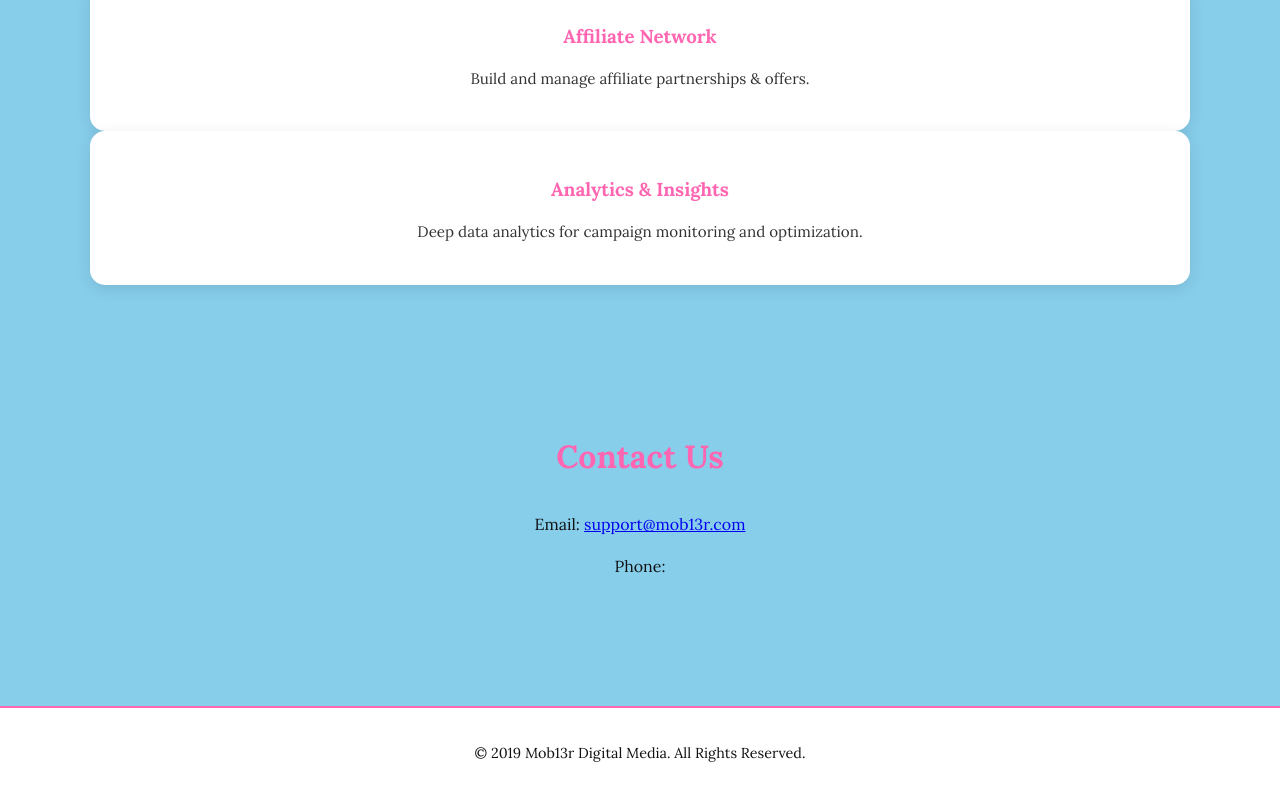
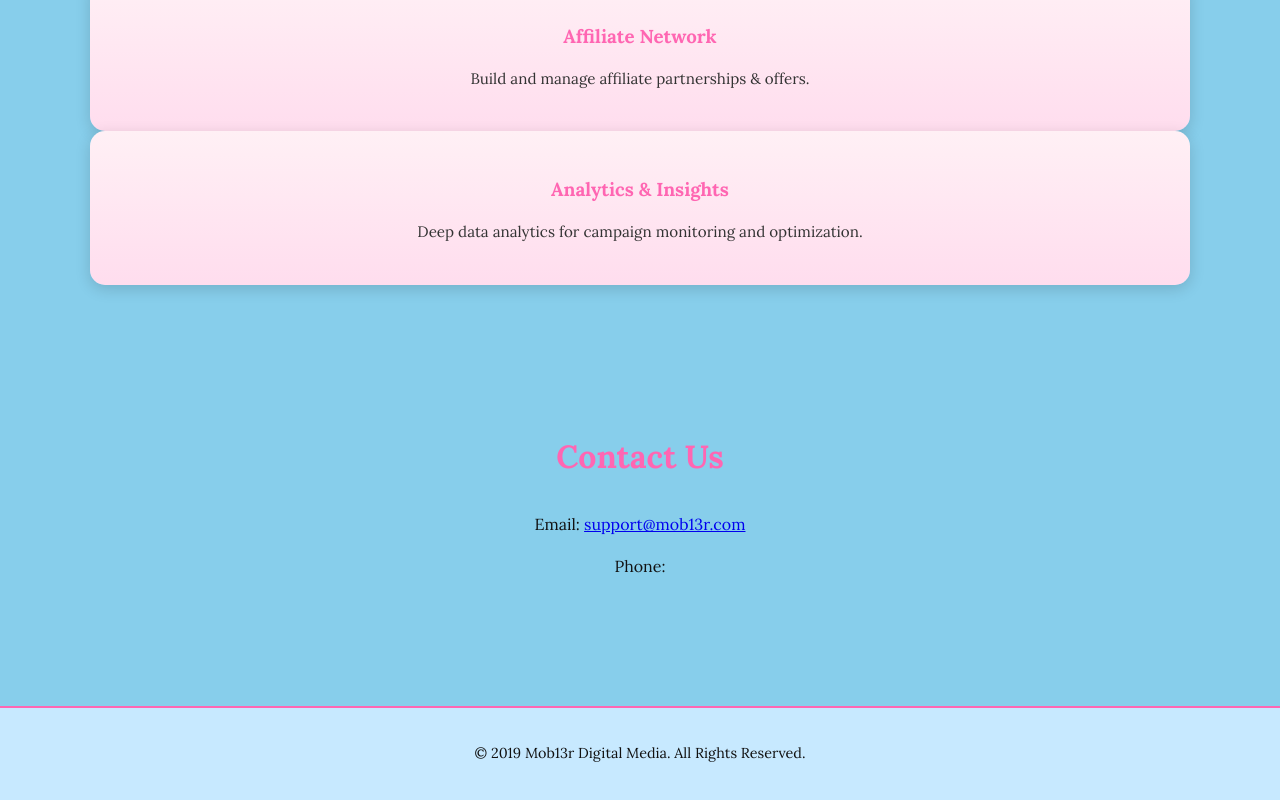
Before and after one commit to Anil1013/Mob13r, a plain HTML site: page index.html in a window 1280 px wide. Shown: the part 1238-2038 px from the top of the page. Drawn offline with Linux system fonts and the light colour scheme.

Commit message:
Update styles.css

```diff
--- a/styles.css
+++ b/styles.css
@@ -11,7 +11,7 @@ body {
 
 /* ---------- Header ---------- */
 header {
-  background-color: rgba(255, 255, 255, 0.85);
+  background-color: #EAF6FF; /* Soft Frost Blue */
   color: #111;
   padding: 20px 0;
   text-align: center;
@@ -99,17 +99,19 @@ section h2 {
   margin: 0 auto;
 }
 
+/* ---------- Service Cards ---------- */
 .service-card {
-  background-color: white;
+  background: linear-gradient(180deg, #FFF0F5 0%, #FFDDEE 100%);
   border-radius: 15px;
   padding: 25px;
-  box-shadow: 0 4px 15px rgba(0, 0, 0, 0.1);
-  transition: transform 0.3s, box-shadow 0.3s;
+  box-shadow: 0 4px 15px rgba(0, 0, 0, 0.15);
+  transition: transform 0.3s, box-shadow 0.3s, background 0.3s;
 }
 
 .service-card:hover {
   transform: translateY(-5px);
-  box-shadow: 0 6px 20px rgba(0, 0, 0, 0.15);
+  box-shadow: 0 8px 25px rgba(255, 102, 178, 0.4);
+  background: linear-gradient(180deg, #FFDDEE 0%, #FFF0F5 100%);
 }
 
 .service-card h3 {
@@ -124,7 +126,7 @@ section h2 {
 
 /* ---------- Footer ---------- */
 footer {
-  background-color: #ffffff;
+  background-color: #C7E9FF; /* Pastel Blue Footer */
   color: #111;
   text-align: center;
   padding: 20px 0;
```
